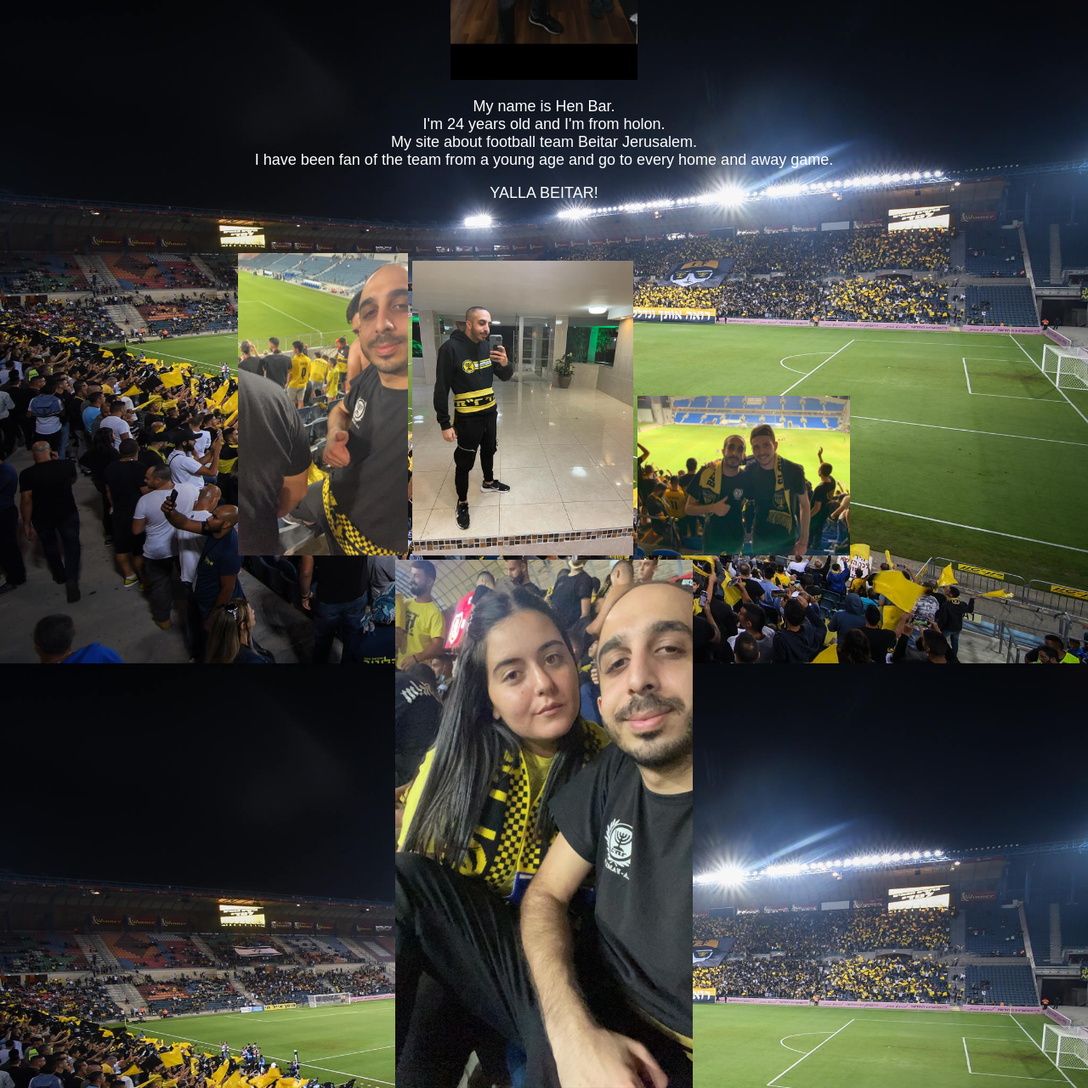
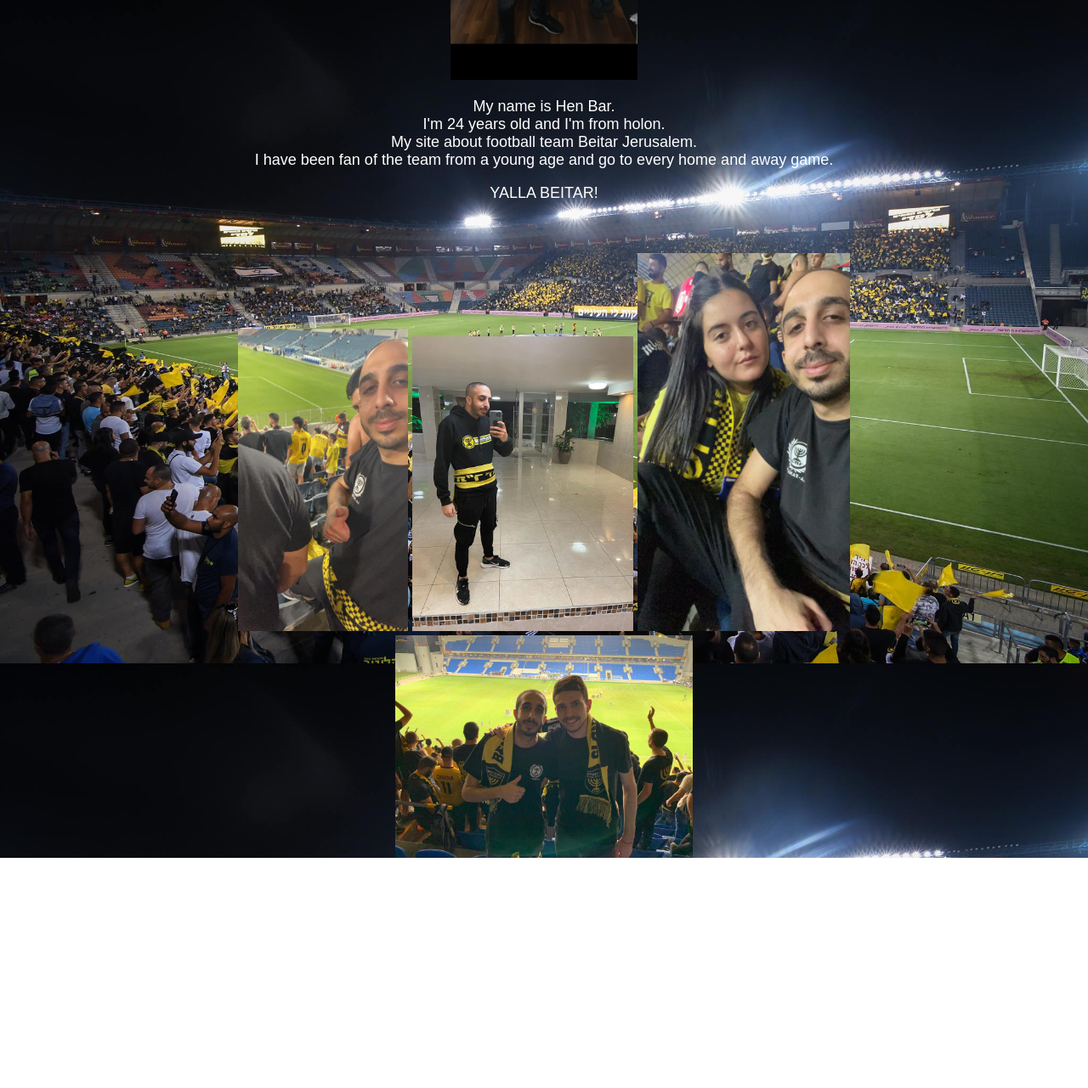
Before and after one commit to HenBar11/About-Me, a plain HTML site: page index.html in a window 1280 px wide. Shown: the part 819-2100 px from the top of the page at 85% size. After the commit the page ends 1829 px from the top, so only its background shows below. Drawn offline with Linux system fonts and the light colour scheme.

Commit message:
Update index.html

```diff
--- a/index.html
+++ b/index.html
@@ -40,5 +40,5 @@ I have been fan of the team from a young age and go to every home and away game.
 <br>
 <img style="width:200px;" src="1.jpeg">
 <img style="width:260px;" src="2.jpeg">
-<img style="width:250px;" src="5.jpeg"><br>
-<img style="width:350px;" src="6.jpeg">
+<img style="width:250px;" src="6.jpeg"><br>
+<img style="width:350px;" src="5.jpeg">
```
